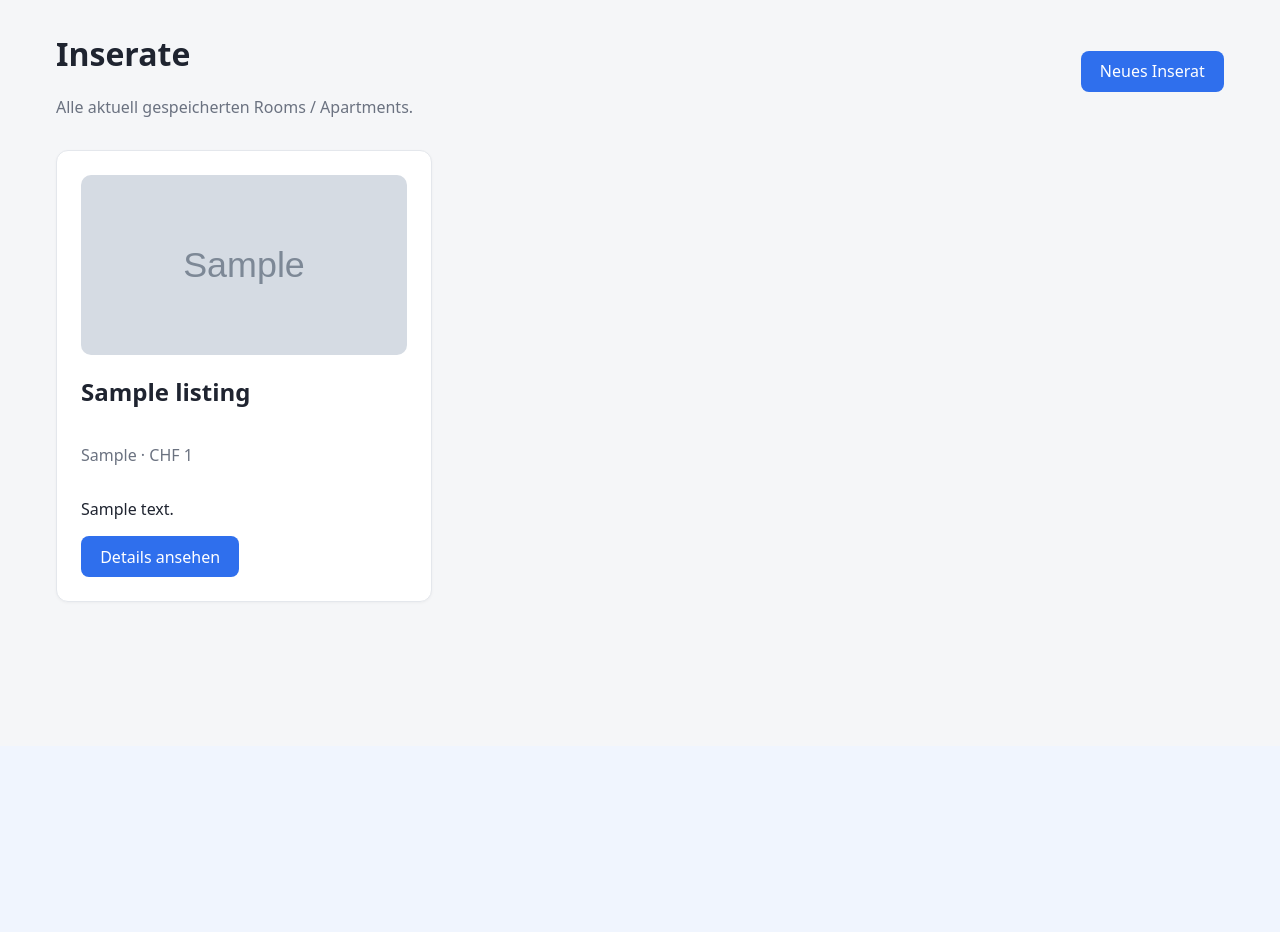
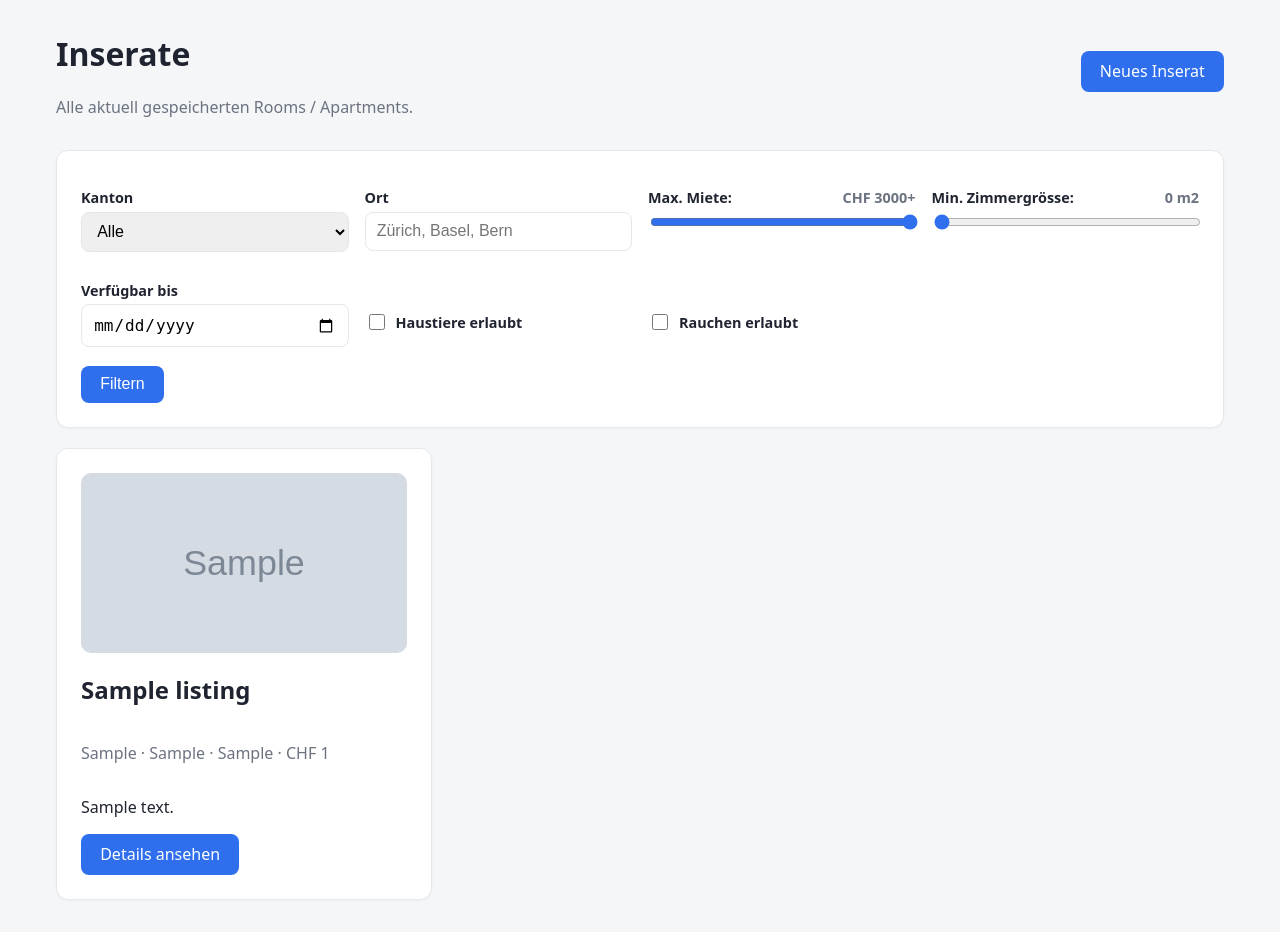
Before and after one commit to Skormer/WebDev-Project, a Flask app: page /listings/ in a window 1280 px wide. Shown: the part 54-986 px from the top of the page. Before the commit the page ends 656 px from the top, so only its background shows below. Run offline with Flask 3, Linux system fonts and the light colour scheme; a user stored in the database is signed in; tables that the repository leaves empty hold one stand-in row (values such as "Sample post"); grey boxes marked "Sample" are stand-in pictures.

Commit message:
added filter options to listings and updated seed.py

```diff
--- a/app/models.py
+++ b/app/models.py
@@ -49,7 +49,9 @@ class Listing(db.Model):
     description = db.Column(db.Text, nullable=False)
     rent = db.Column(db.Integer, nullable=False)
     deposit = db.Column(db.Integer)
-    location = db.Column(db.String(200), nullable=False)
+    kanton = db.Column(db.String(50), nullable=False)
+    ort = db.Column(db.String(200), nullable=False)
+    strasse = db.Column(db.String(200))
     room_size = db.Column(db.Integer)
     available_from = db.Column(db.Date)
     furnished = db.Column(db.Boolean, default=False)
@@ -67,4 +69,4 @@ class Listing(db.Model):
 def load_user(user_id):
     return db.session.get(User, int(user_id))
 
-# Weitere Tabellen (Message, Favorite, Application, ...) folgen in späteren Schritten.
+# Weitere Tabellen (Message, Favorite, Application, ...) folgen in spÃƒÆ’Ã†â€™Ãƒâ€šÃ‚Â¤teren Schritten.
--- a/app/routes/listings.py
+++ b/app/routes/listings.py
@@ -1,7 +1,8 @@
 import os
+from datetime import date
 from uuid import uuid4
 
-from flask import Blueprint, flash, redirect, render_template, url_for
+from flask import Blueprint, flash, redirect, render_template, request, url_for
 from flask_login import current_user, login_required
 from werkzeug.utils import secure_filename
 
@@ -14,11 +15,74 @@ listings_bp = Blueprint("listings", __name__, url_prefix="/listings")
 UPLOAD_FOLDER = os.path.abspath(os.path.join(os.path.dirname(__file__), "..", "static", "uploads", "listings"))
 
 
+def _parse_int(value):
+    if not value:
+        return None
+    try:
+        return int(value)
+    except ValueError:
+        return None
+
+
+def _parse_date(value):
+    if not value:
+        return None
+    try:
+        return date.fromisoformat(value)
+    except ValueError:
+        return None
+
+
 @listings_bp.route("/")
 @login_required
 def index():
-    listings = Listing.query.order_by(Listing.created_at.desc()).all()
-    return render_template("listings/index.html", listings=listings)
+    filters = {
+        "kanton": request.args.get("kanton", "").strip(),
+        "ort": request.args.get("ort", "").strip(),
+        "rent_max": request.args.get("rent_max", "").strip(),
+        "room_size_min": request.args.get("room_size_min", "").strip(),
+        "available_by": request.args.get("available_by", "").strip(),
+        "pets_allowed": request.args.get("pets_allowed", "").strip(),
+        "smoking_allowed": request.args.get("smoking_allowed", "").strip(),
+    }
+
+    query = Listing.query
+
+    if filters["kanton"]:
+        query = query.filter(Listing.kanton.ilike(f"%{filters['kanton']}%"))
+
+    if filters["ort"]:
+        query = query.filter(Listing.ort.ilike(f"%{filters['ort']}%"))
+
+    rent_max = _parse_int(filters["rent_max"])
+    if rent_max is not None and rent_max < 3000:
+        query = query.filter(Listing.rent <= rent_max)
+
+    room_size_min = _parse_int(filters["room_size_min"])
+    if room_size_min is not None:
+        query = query.filter(Listing.room_size >= room_size_min)
+
+    available_by = _parse_date(filters["available_by"])
+    if available_by is not None:
+        query = query.filter(Listing.available_from <= available_by)
+
+    if filters["pets_allowed"] == "yes":
+        query = query.filter(Listing.pets_allowed.is_(True))
+
+    if filters["smoking_allowed"] == "yes":
+        query = query.filter(Listing.smoking_allowed.is_(True))
+
+    listings = query.order_by(Listing.created_at.desc()).all()
+    active_filters = any(
+        value for key, value in filters.items()
+        if not (key == "rent_max" and value == "3000")
+    )
+    return render_template(
+        "listings/index.html",
+        listings=listings,
+        filters=filters,
+        active_filters=active_filters,
+    )
 
 
 @listings_bp.route("/new", methods=["GET", "POST"])
@@ -43,7 +107,9 @@ def new():
             description=form.description.data.strip(),
             rent=form.rent.data,
             deposit=form.deposit.data,
-            location=form.location.data.strip(),
+            kanton=form.kanton.data.strip(),
+            ort=form.ort.data.strip(),
+            strasse=form.strasse.data.strip() if form.strasse.data else None,
             room_size=form.room_size.data,
             available_from=form.available_from.data,
             furnished=form.furnished.data,
--- a/app/static/css/style.css
+++ b/app/static/css/style.css
@@ -16,7 +16,6 @@ body {
   color: var(--text);
 }
 
-/* Links standardmäßig ohne Unterstrich, nur beim Hover */
 a { color: var(--primary); text-decoration: none; }
 a:hover { text-decoration: underline; }
 
@@ -67,6 +66,7 @@ label { display: block; margin: 0.8rem 0 0.3rem; font-weight: 600; font-size: 0.
 }
 .btn:hover { text-decoration: none; }
 .btn-primary { background: var(--primary); color: #fff; }
+.btn-secondary { background: #eef2f7; color: var(--text); border: 1px solid var(--border); }
 
 .muted { color: var(--muted); }
 .field-error { color: #d23; font-size: 0.85rem; display: block; }
@@ -78,7 +78,6 @@ label { display: block; margin: 0.8rem 0 0.3rem; font-weight: 600; font-size: 0.
 .flash-warning { background: #fdf6e3; color: #8a6d1b; }
 .flash-info    { background: #e8f0fe; color: #1a4fb4; }
 
-/* Profil */
 .profile-header { display: flex; align-items: center; gap: 1rem; margin-bottom: 1rem; }
 .avatar { width: 72px; height: 72px; border-radius: 50%; object-fit: cover; }
 .avatar-placeholder {
@@ -95,14 +94,13 @@ label { display: block; margin: 0.8rem 0 0.3rem; font-weight: 600; font-size: 0.
   border-radius: 999px;
   color: #fff;
 }
-.role-suchend { background: #1a4fb4; }     /* Auf Wohnungssuche */
-.role-anbietend { background: #1b7a3d; }   /* Bietet ein Inserat an */
+.role-suchend { background: #1a4fb4; }
+.role-anbietend { background: #1b7a3d; }
 .details { display: grid; grid-template-columns: 1fr 1fr; gap: 0.5rem 1.5rem; margin: 1rem 0; }
 .details dt { font-size: 0.8rem; color: var(--muted); }
 .details dd { margin: 0; font-weight: 600; }
 .bio { line-height: 1.5; }
 
-/* Listings */
 .page-header {
   display: flex;
   justify-content: space-between;
@@ -110,6 +108,50 @@ label { display: block; margin: 0.8rem 0 0.3rem; font-weight: 600; font-size: 0.
   gap: 1rem;
   margin-bottom: 1rem;
 }
+.filter-panel { margin-bottom: 1.25rem; }
+.filter-grid {
+  display: grid;
+  grid-template-columns: repeat(4, minmax(0, 1fr));
+  gap: 1rem;
+}
+.range-filter label {
+  display: flex;
+  justify-content: space-between;
+  gap: 0.75rem;
+}
+.range-filter span {
+  color: var(--muted);
+  font-weight: 600;
+  white-space: nowrap;
+}
+.range-filter input[type="range"] {
+  width: 100%;
+  accent-color: var(--primary);
+}
+.filter-checkbox {
+  display: flex;
+  align-items: end;
+  min-height: 100%;
+}
+.filter-checkbox label {
+  display: flex;
+  align-items: center;
+  gap: 0.5rem;
+  min-height: 2.45rem;
+  margin-top: 1.6rem;
+  font-weight: 600;
+}
+.filter-checkbox input {
+  width: 1rem;
+  height: 1rem;
+}
+.filter-actions {
+  display: flex;
+  gap: 0.75rem;
+  align-items: center;
+  flex-wrap: wrap;
+}
+.result-count { margin: 0 0 1rem; }
 .listing-grid {
   display: grid;
   grid-template-columns: 1fr;
@@ -163,15 +205,14 @@ label { display: block; margin: 0.8rem 0 0.3rem; font-weight: 600; font-size: 0.
 .listing-details { margin-top: 1rem; }
 .owner-card h2 { margin: 0; }
 .back-link { margin-top: 1rem; }
-.checkbox-group {
-  margin-top: 1rem;
-}
-.checkbox-group label {
-  font-weight: 500;
+.checkbox-group { margin-top: 1rem; }
+.checkbox-group label { font-weight: 500; }
+
+@media (max-width: 800px) {
+  .listing-detail-layout { grid-template-columns: 1fr; }
+  .filter-grid { grid-template-columns: repeat(2, minmax(0, 1fr)); }
 }
 
-@media (max-width: 800px) {
-  .listing-detail-layout {
-    grid-template-columns: 1fr;
-  }
+@media (max-width: 520px) {
+  .filter-grid { grid-template-columns: 1fr; }
 }
--- a/app/templates/listings/index.html
+++ b/app/templates/listings/index.html
@@ -1,5 +1,5 @@
 {% extends "base.html" %}
-{% block title %}Inserate · FlateMate{% endblock %}
+{% block title %}Inserate &middot; FlateMate{% endblock %}
 {% block main_class %}container-wide{% endblock %}
 
 {% block content %}
@@ -11,6 +11,58 @@
   <a class="btn btn-primary" href="{{ url_for('listings.new') }}">Neues Inserat</a>
 </div>
 
+<form class="card filter-panel" method="get">
+  <div class="filter-grid">
+    <div>
+      <label for="kanton">Kanton</label>
+      <select id="kanton" class="input" name="kanton">
+        <option value="">Alle</option>
+        <option value="ZH" {% if filters.kanton == 'ZH' %}selected{% endif %}>ZH</option>
+        <option value="BE" {% if filters.kanton == 'BE' %}selected{% endif %}>BE</option>
+        <option value="BS" {% if filters.kanton == 'BS' %}selected{% endif %}>BS</option>
+      </select>
+    </div>
+    <div>
+      <label for="ort">Ort</label>
+      <input id="ort" class="input" type="search" name="ort" value="{{ filters.ort }}" placeholder="Z&uuml;rich, Basel, Bern">
+    </div>
+    <div class="range-filter">
+      <label for="rent_max">Max. Miete: <span id="rent_max_value">{% if filters.rent_max and filters.rent_max != '3000' %}CHF {{ filters.rent_max }}{% else %}CHF 3000+{% endif %}</span></label>
+      <input id="rent_max" type="range" min="50" max="3000" step="50" name="rent_max" value="{{ filters.rent_max or 3000 }}" data-prefix="CHF " data-max-label="CHF 3000+">
+    </div>
+    <div class="range-filter">
+      <label for="room_size_min">Min. Zimmergr&ouml;sse: <span id="room_size_min_value">{% if filters.room_size_min %}{{ filters.room_size_min }} m2{% else %}Egal{% endif %}</span></label>
+      <input id="room_size_min" type="range" min="0" max="60" step="1" name="room_size_min" value="{{ filters.room_size_min or 0 }}" data-empty-label="Egal" data-suffix=" m2">
+    </div>
+    <div>
+      <label for="available_by">Verf&uuml;gbar bis</label>
+      <input id="available_by" class="input" type="date" name="available_by" value="{{ filters.available_by }}">
+    </div>
+    <div class="filter-checkbox">
+      <label for="pets_allowed">
+        <input id="pets_allowed" type="checkbox" name="pets_allowed" value="yes" {% if filters.pets_allowed == 'yes' %}checked{% endif %}>
+        Haustiere erlaubt
+      </label>
+    </div>
+    <div class="filter-checkbox">
+      <label for="smoking_allowed">
+        <input id="smoking_allowed" type="checkbox" name="smoking_allowed" value="yes" {% if filters.smoking_allowed == 'yes' %}checked{% endif %}>
+        Rauchen erlaubt
+      </label>
+    </div>
+  </div>
+  <div class="filter-actions">
+    <button class="btn btn-primary" type="submit">Filtern</button>
+    {% if active_filters %}
+      <a class="btn btn-secondary" href="{{ url_for('listings.index') }}">Zur&uuml;cksetzen</a>
+    {% endif %}
+  </div>
+</form>
+
+{% if active_filters %}
+  <p class="muted result-count">{{ listings|length }} passende Inserate gefunden.</p>
+{% endif %}
+
 {% if listings %}
   <div class="listing-grid">
     {% for listing in listings %}
@@ -19,7 +71,7 @@
           <img class="listing-image" src="{{ listing.photo_url }}" alt="{{ listing.title }}">
         {% endif %}
         <h2>{{ listing.title }}</h2>
-        <p class="muted">{{ listing.location }} · CHF {{ listing.rent }}</p>
+        <p class="muted">{{ listing.kanton }} &middot; {{ listing.ort }}{% if listing.strasse %} &middot; {{ listing.strasse }}{% endif %} &middot; CHF {{ listing.rent }}</p>
         <p>{{ listing.description }}</p>
         <a class="btn btn-primary listing-btn" href="{{ url_for('listings.detail', listing_id=listing.id) }}">Details ansehen</a>
       </article>
@@ -27,8 +79,26 @@
   </div>
 {% else %}
   <div class="card">
-    <p>Noch keine Inserate vorhanden. Leg das erste an.</p>
-    <a class="btn btn-primary" href="{{ url_for('listings.new') }}">Inserat erstellen</a>
+    <p>Noch keine Inserate gefunden.</p>
+    {% if active_filters %}
+      <a class="btn btn-secondary" href="{{ url_for('listings.index') }}">Alle Inserate anzeigen</a>
+    {% else %}
+      <a class="btn btn-primary" href="{{ url_for('listings.new') }}">Inserat erstellen</a>
+    {% endif %}
   </div>
 {% endif %}
+
+<script>
+  for (const slider of document.querySelectorAll('.range-filter input[type="range"]')) {
+    const output = document.getElementById(`${slider.id}_value`);
+    const render = () => {
+      const value = Number(slider.value);
+      output.textContent = slider.dataset.maxLabel && value === Number(slider.max)
+        ? slider.dataset.maxLabel
+        : `${slider.dataset.prefix || ''}${slider.value}${slider.dataset.suffix || ''}`;
+    };
+    slider.addEventListener('input', render);
+    render();
+  }
+</script>
 {% endblock %}
```
Also changed, not shown: app/forms.py (+8 -6 lines), app/templates/listings/detail.html (+12 -11 lines), app/templates/listings/new.html (+13 -5 lines), seed.py (+29 -19 lines).
